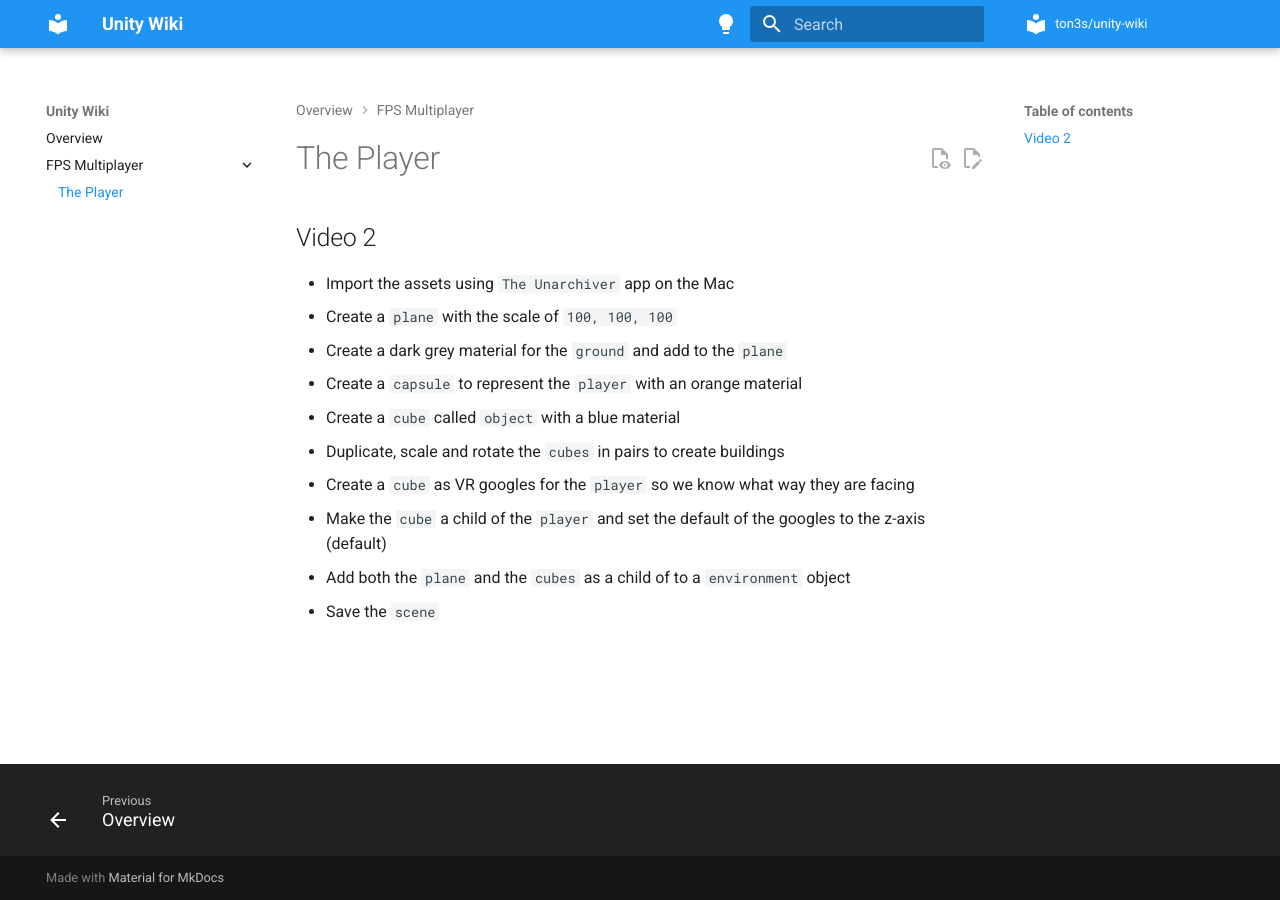
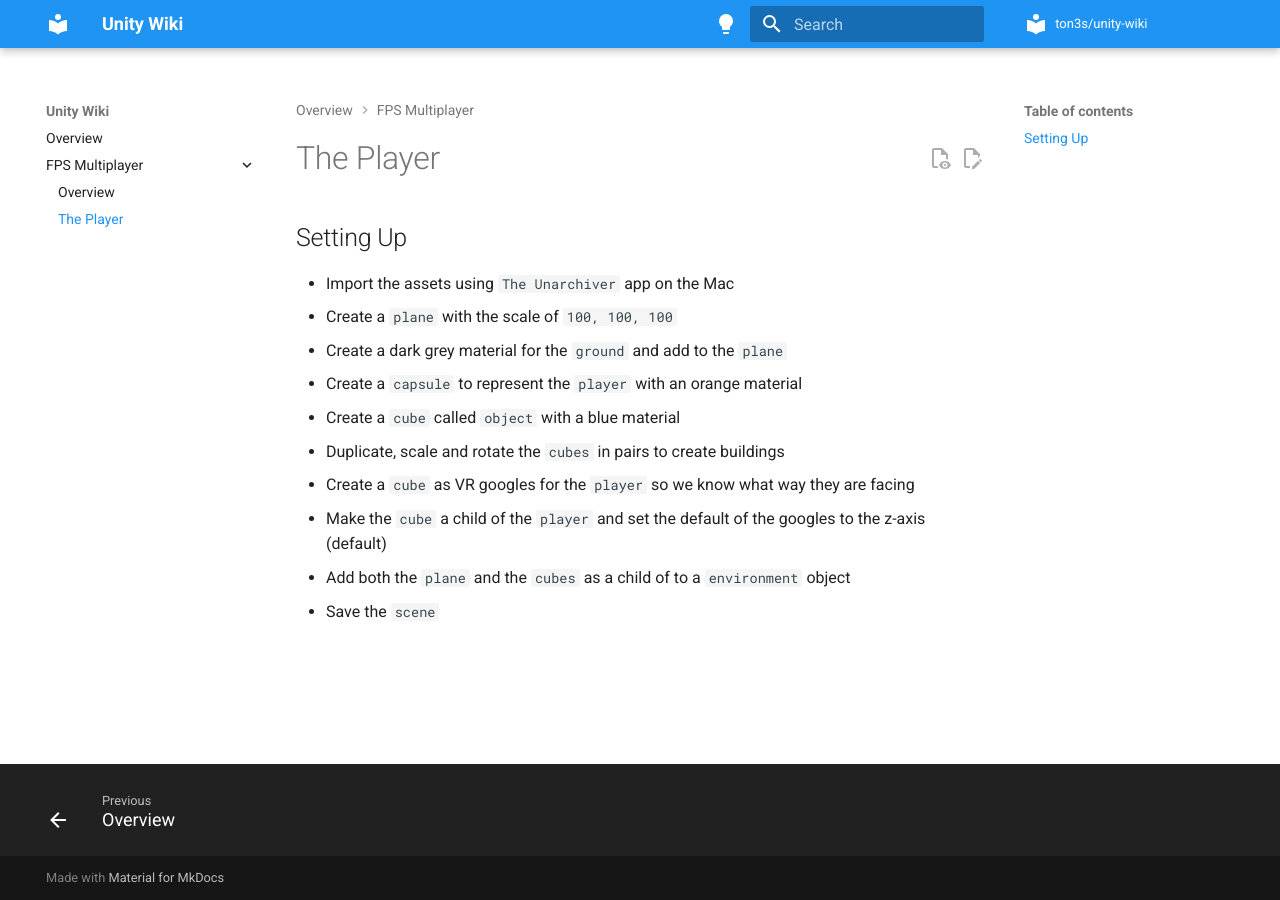
Before and after one commit to ton3s/unity-wiki, an MkDocs documentation site: the page built from docs/the-player.md, in a window 1280 px wide. Built offline with MkDocs 1.6.1 and Material for MkDocs 9.7.7, drawn with Linux system fonts in a browser that asks for light colours.

Commit message:
Update mkocs

```diff
--- a/docs/the-player.md
+++ b/docs/the-player.md
@@ -1,6 +1,6 @@
 # The Player
 
-## Video 2
+## Setting Up
 
 - Import the assets using `The Unarchiver` app on the Mac
 - Create a `plane` with the scale of `100, 100, 100`
--- a/mkdocs.yml
+++ b/mkdocs.yml
@@ -521,4 +521,5 @@ markdown_extensions:
 nav:
   - Overview: index.md
   - FPS Multiplayer:
+      - Overview: fps/overview.md
       - The Player: the-player.md
```
Also changed, not shown: docs/fps/overview.md (added, +1 -0 lines), docs/index.md (+2 -0 lines).
